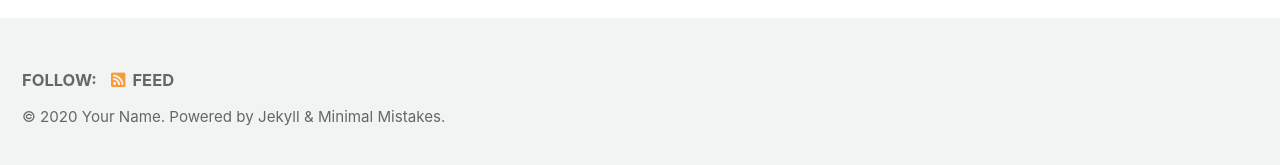
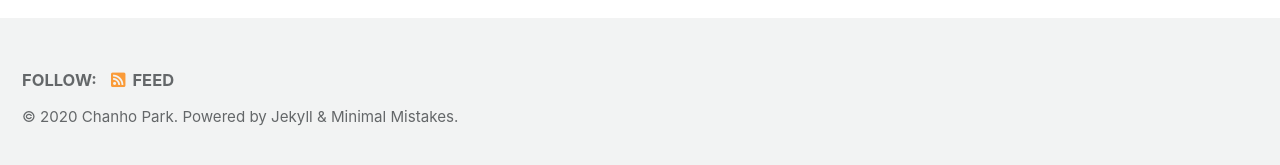
Before and after one commit to chanho-code/chanho-code.github.io, a Jekyll site: the page built from index.html, in a window 1280 px wide. Shown: the part 727-892 px from the top of the page. Built offline with Jekyll 4.4.1, drawn with Linux system fonts in a browser that asks for light colours; cached includes are drawn as plain includes; the list of posts is cut into pages by our own code.

Commit message:
Update _config.yml

```diff
--- a/_config.yml
+++ b/_config.yml
@@ -19,10 +19,10 @@ locale                   : "en-US"
 title                    : "Site Title"
 title_separator          : "-"
 subtitle                 : # site tagline that appears below site title in masthead
-name                     : "Your Name"
-description              : "An amazing website."
-url                      : # the base hostname & protocol for your site e.g. "https://mmistakes.github.io"
-baseurl                  : # the subpath of your site, e.g. "/blog"
+name                     : "Chanho Park"
+description              : "Chanho's website."
+url                      : "https://chanho-code.github.io" # the base hostname & protocol for your site e.g. "https://mmistakes.github.io"
+baseurl                  : "" # the subpath of your site, e.g. "/blog"
 repository               : # GitHub username/repo-name e.g. "mmistakes/minimal-mistakes"
 teaser                   : # path of fallback teaser image, e.g. "/assets/images/500x300.png"
 logo                     : # path of logo image to display in the masthead, e.g. "/assets/images/88x88.png"
```
